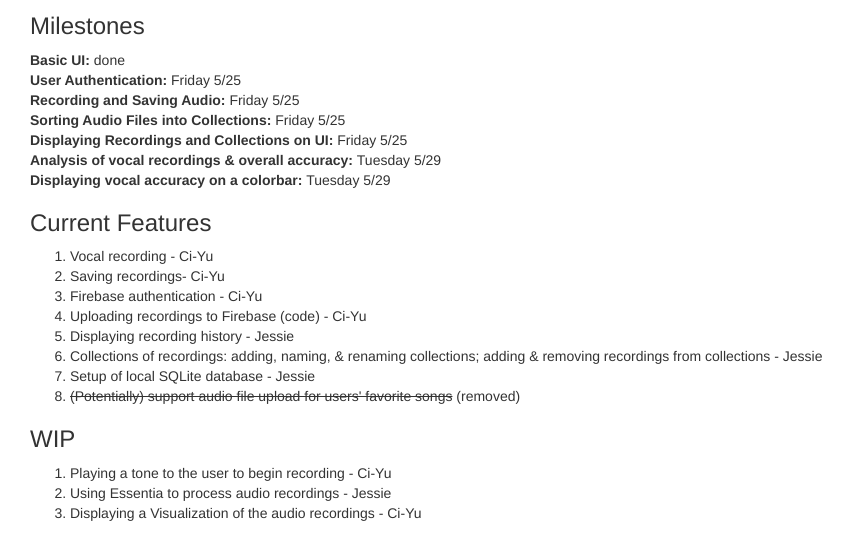
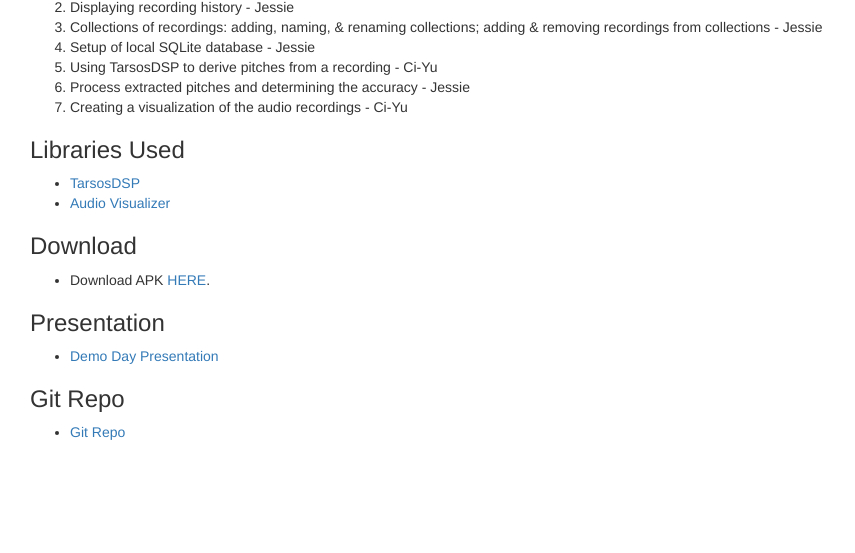
Before and after one commit to jessie-anderson/jessie-anderson, a plain HTML site: page index.html in a window 1280 px wide. Shown: the part 1509-2062 px from the top of the page, without its empty margins (0-855 px from the left). After the commit the page ends 1981 px from the top, so only its background shows below. Drawn offline with Linux system fonts and the light colour scheme.

Commit message:
update for demo day

```diff
--- a/index.html
+++ b/index.html
@@ -13,16 +13,7 @@
       Tune Me uses pitch detection and Android's sound card to tell users how
       accurate their singing is. Users press a start button, begin singing,
       and then press a stop button when they are done recording. The app will
-      display their overall note accuracy for that recording, as well as a color bar
-      representing how accurate they were at each point in the song. Users will
-      be able to choose the color spectrum that they want to be displayed on the color
-      bar (the default will be a spectrum ranging from red for bad, to yellow
-      for mediocre, to green for accurate). The color bar will have a slider
-      that users can drag to any point in the recording that they want to listen
-      to. Users will be able to save or delete the recording; if they choose to
-      save the recording, they will be able to name the file. Saved recordings
-      will be available in the app for users to pull up and listen to at any
-      time.
+      display their overall note accuracy for that recording, as well as a color bar representing how accurate they were at each point in the song. The colors will be a spectrum ranging from red for bad, to yellow for mediocre, to green for accurate. The color bar will have a slider that users can drag to any point in the recording that they want to listen to. Users will be able to save or delete the recording; if they choose to save the recording, they will be able to name the file. Saved recordings will be available in the app for users to pull up and listen to at any time.
     </div>
     <br/>
     <div>
@@ -38,47 +29,43 @@
       recordings, including the file name, the overall pitch accuracy, and the
       accuracy at each point in the song.
     </div>
-    <h2>Checkpoint 1</h2>
     <h3>MVC</h3>
-    <img src="./img/android_mvc.png" style="width: 750px;"/>
+    <img src="./img/demo_mvc.png" style="width: 750px;"/>
     <br></br>
-    <img src="./img/android_thread.png" style="width: 750px;"/>
-    <h3>Milestones</h3>
-    <b>Basic UI: </b><span>done</span>
-    <br />
-    <b>User Authentication: </b><span>Friday 5/25</span>
-    <br />
-    <b>Recording and Saving Audio: </b><span>Friday 5/25</span>
-    <br />
-    <b>Sorting Audio Files into Collections: </b><span>Friday 5/25</span>
-    <br />
-    <b>Displaying Recordings and Collections on UI: </b><span>Friday 5/25</span>
-    <br />
-    <b>Analysis of vocal recordings & overall accuracy: </b><span>Tuesday 5/29</span>
-    <br />
-    <b>Displaying vocal accuracy on a colorbar: </b><span>Tuesday 5/29</span>
-
-
+    <img src="./img/demo_thread.png" style="width: 750px;"/>
 
     <h3>Current Features</h3>
     <ol>
-      <li>Vocal recording - Ci-Yu</li>
-      <li>Saving recordings- Ci-Yu </li>
-      <li>Firebase authentication - Ci-Yu</li>
-      <li>Uploading recordings to Firebase (code) - Ci-Yu</li>
+      <li>Saving and recording audio from the user - Ci-Yu</li>
       <li>Displaying recording history - Jessie</li>
       <li>Collections of recordings: adding, naming, & renaming collections;
         adding & removing recordings from collections - Jessie</li>
       <li> Setup of local SQLite database - Jessie </li>
-      <li><strike>(Potentially) support audio file upload for users' favorite songs</strike> (removed)</li>
+      <li>Using TarsosDSP to derive pitches from a recording - Ci-Yu</li>
+      <li>Process extracted pitches and determining the accuracy - Jessie</li>
+      <li>Creating a visualization of the audio recordings - Ci-Yu</li>
     </ol>
 
-    <h3>WIP</h3>
-    <ol>
-    	<li>Playing a tone to the user to begin recording - Ci-Yu</li>
-    	<li>Using Essentia to process audio recordings - Jessie</li>
-    	<li>Displaying a Visualization of the audio recordings - Ci-Yu</li>
-    </ol>
+    <h3> Libraries Used </h3>
+    <ul>
+      <li><a href="https://github.com/JorenSix/TarsosDSP">TarsosDSP</a></li>
+      <li><a href="https://github.com/GautamChibde/android-audio-visualizer">Audio Visualizer</a></li>
+    </ul>
+
+    <h3>Download</h3>
+    <ul>
+      <li>Download APK <a href="https://drive.google.com/file/d/1vbN1wrbmmXYGnc69NDBnktLajGiYg71f/view?usp=sharing">HERE</a>.</div></li>
+    </ul>
+
+    <h3>Presentation</h3>
+    <ul>
+      <li><a href="https://docs.google.com/presentation/d/1S78IZbPzGiHMiS3xP3Sldk03F58KlKTclUeiiESYhPY/edit?usp=sharing">Demo Day Presentation</a></div></li>
+    </ul>
+
+    <h3>Git Repo</h3>
+    <ul>
+      <li><a href="https://gitlab.cs.dartmouth.edu/ciyuyan/project">Git Repo</a></div></li>
+    </ul>
 
   </body>
 </html>
```
Also changed, not shown: img/demo_mvc.png (added), img/demo_thread.png (added).
